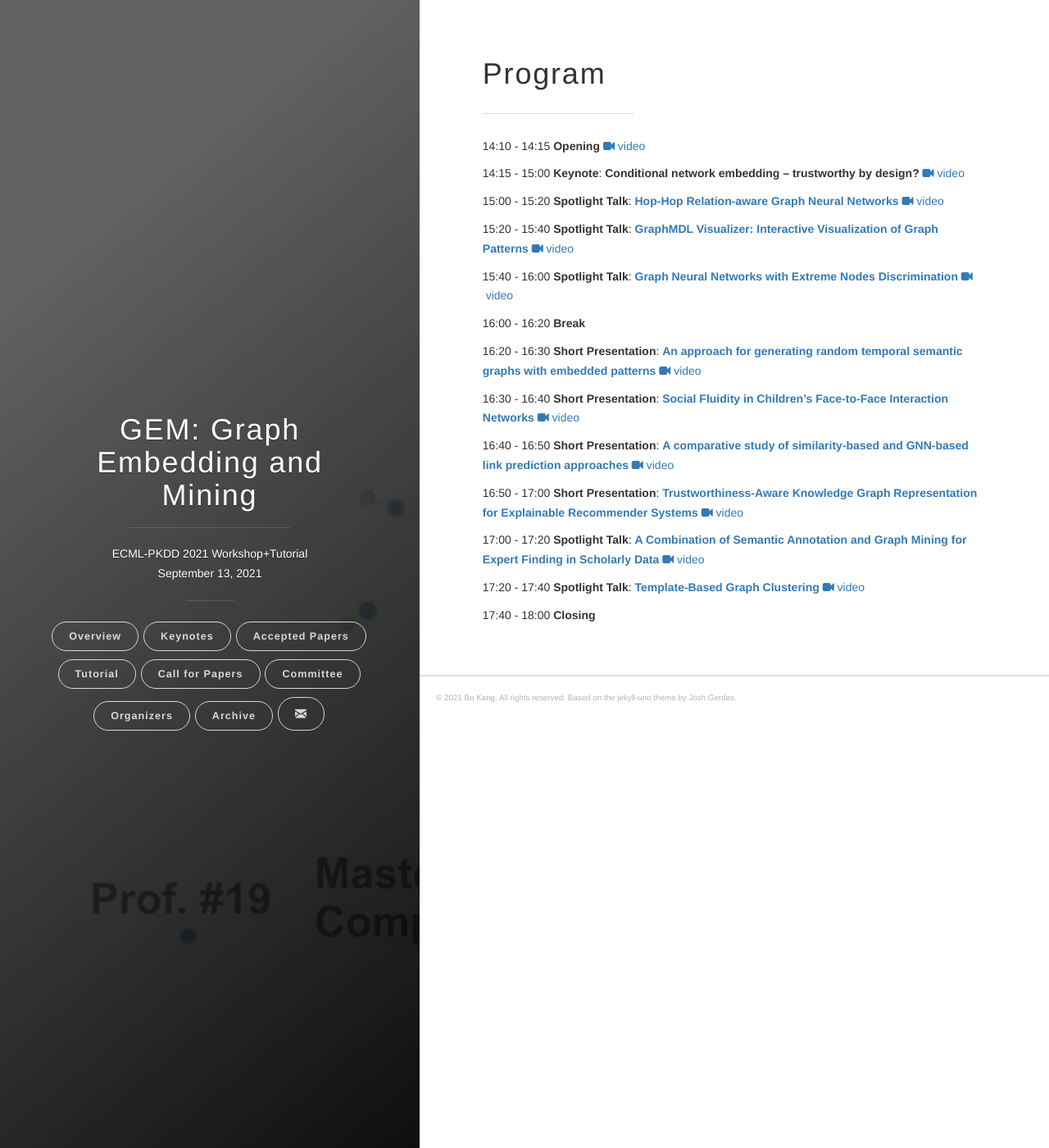
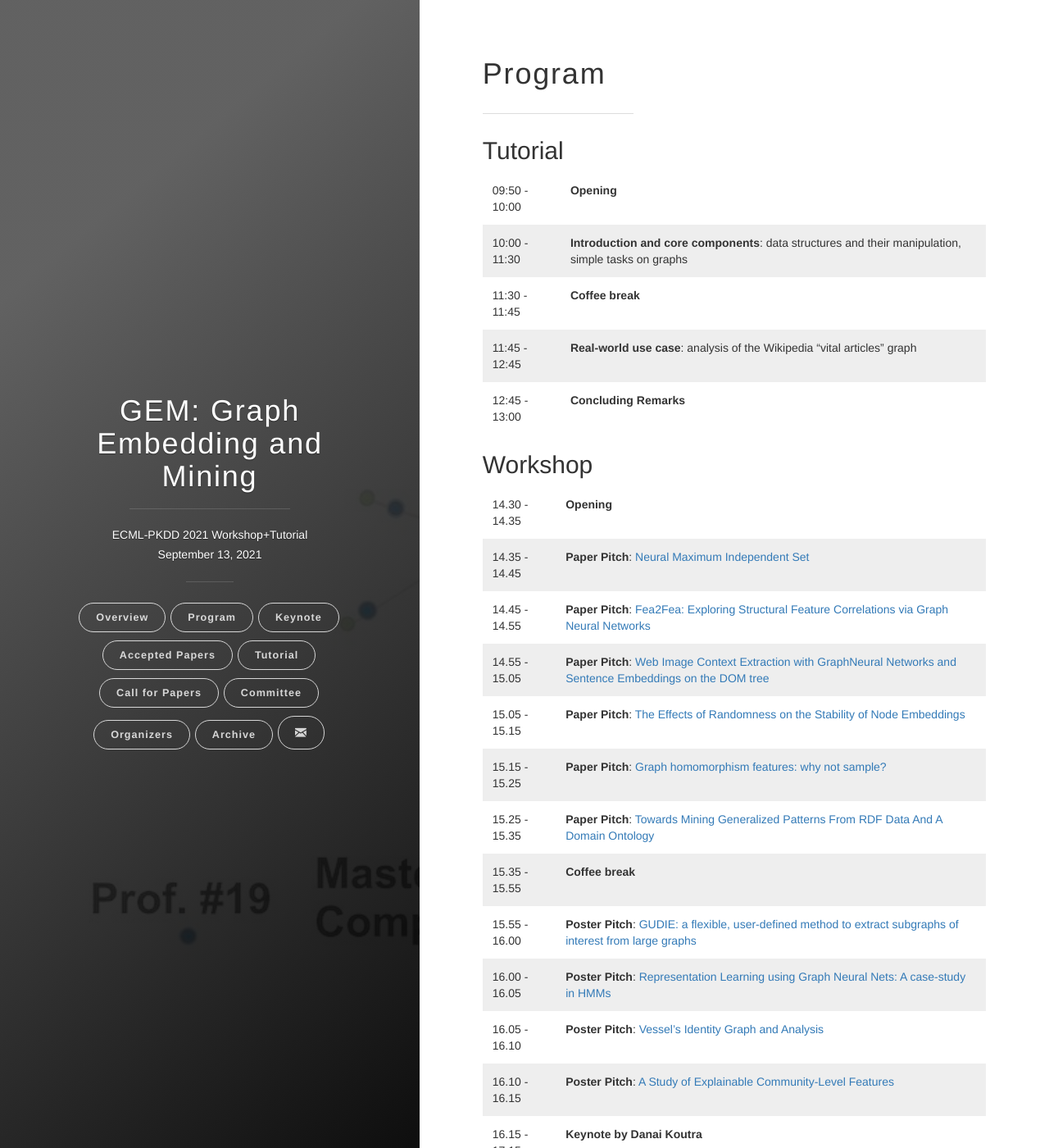
Before and after one commit to gem-ecmlpkdd/gem-ecmlpkdd.github.io, a Jekyll site: the page built from pages/program.md, in a window 1280 px wide and 1400 px high. Shown: the whole window at 82% size. Built offline with Jekyll 4.4.1, drawn with Linux system fonts in a browser that asks for light colours; nearby versions of some CDN libraries; some of the changed text lies outside the part shown.

Commit message:
update program and include it in the web page

```diff
--- a/_includes/header.html
+++ b/_includes/header.html
@@ -21,7 +21,8 @@
           <nav class="cover-navigation cover-navigation--primary">
             <ul class="navigation">
               <li class="navigation__item"><a href="{{ site.baseurl }}/overview" title="{{ site.title }} Overview" class="blog-button">Overview</a></li>
-              <li class="navigation__item"><a href="{{ site.baseurl }}/keynotes" title="{{ site.title }} Keynotes" class="blog-button">Keynotes</a></li>
+              <li class="navigation__item"><a href="{{ site.baseurl }}/program" title="{{ site.title }} Program" class="blog-button">Program</a></li>
+              <li class="navigation__item"><a href="{{ site.baseurl }}/keynotes" title="{{ site.title }} Keynotes" class="blog-button">Keynote</a></li>
               <li class="navigation__item"><a href="{{ site.baseurl }}/papers" title="{{ site.title }} Accepted Papers" class="blog-button">Accepted Papers</a></li>
               <li class="navigation__item"><a href="{{ site.baseurl }}/tutorial" title="{{ site.title }} Tutorial" class="blog-button">Tutorial</a></li>
               <li class="navigation__item"><a href="{{ site.baseurl }}/cfp" title="{{ site.title }} Call for Papers" class="blog-button">Call for Papers</a></li>
--- a/pages/program.md
+++ b/pages/program.md
@@ -4,28 +4,31 @@ title: Program
 permalink: /program/
 ---
 ---
-14:10 - 14:15 **Opening** <a href="https://youtu.be/D9U0XENsSnQ"><i class="fa fa-video-camera"></i>&nbsp;video</a>
 
-14:15 - 15:00 **Keynote**: __Conditional network embedding -- trustworthy by design?__ <a href="http://slideslive.com/38933095"><i class="fa fa-video-camera"></i>&nbsp;video</a>
 
-15:00 - 15:20 **Spotlight Talk**: [__Hop-Hop Relation-aware Graph Neural Networks__]({{site.baseurl}}/../papers/GEM2020_paper_10.pdf) <a href="http://slideslive.com/38933091"><i class="fa fa-video-camera"></i>&nbsp;video</a>
 
-15:20 - 15:40 **Spotlight Talk**: [__GraphMDL Visualizer: Interactive Visualization of Graph Patterns__]({{site.baseurl}}/../papers/GEM2020_paper_7.pdf) <a href="http://slideslive.com/38933090"><i class="fa fa-video-camera"></i>&nbsp;video</a>
+## Tutorial
 
-15:40 - 16:00 **Spotlight Talk**: [__Graph Neural Networks with Extreme Nodes Discrimination__]({{site.baseurl}}/../papers/GEM2020_paper_4.pdf) <a href="http://slideslive.com/38933094"><i class="fa fa-video-camera"></i>&nbsp;video</a>
+09:50 - 10:00 |	**Opening**
+10:00 - 11:30 |	**Introduction and core components**: data structures and their manipulation, simple tasks on graphs
+11:30 - 11:45 |	**Coffee break**
+11:45 - 12:45 |	**Real-world use case**: analysis of the Wikipedia "vital articles" graph
+12:45 - 13:00 |	**Concluding Remarks**
 
-16:00 - 16:20 **Break**
+## Workshop
 
-16:20 - 16:30 **Short Presentation**: [__An approach for generating random temporal semantic graphs with embedded patterns__]({{site.baseurl}}/../papers/GEM2020_paper_1.pdf) <a href="http://slideslive.com/38933097"><i class="fa fa-video-camera"></i>&nbsp;video</a>
-
-16:30 - 16:40 **Short Presentation**: [__Social Fluidity in Children's Face-to-Face Interaction Networks__]({{site.baseurl}}/../papers/GEM2020_paper_2.pdf) <a href="http://slideslive.com/38933096"><i class="fa fa-video-camera"></i>&nbsp;video</a>
-
-16:40 - 16:50 **Short Presentation**: [__A comparative study of similarity-based and GNN-based link prediction approaches__]({{site.baseurl}}/../papers/GEM2020_paper_5.pdf) <a href="http://slideslive.com/38933098"><i class="fa fa-video-camera"></i>&nbsp;video</a>
-
-16:50 - 17:00 **Short Presentation**: [__Trustworthiness-Aware Knowledge Graph Representation for Explainable Recommender Systems__]({{site.baseurl}}/../papers/GEM2020_paper_9.pdf) <a href="http://slideslive.com/38933100"><i class="fa fa-video-camera"></i>&nbsp;video</a>
-
-17:00 - 17:20 **Spotlight Talk**: [__A Combination of Semantic Annotation and Graph Mining for Expert Finding in Scholarly Data__]({{site.baseurl}}/../papers/GEM2020_paper_8.pdf) <a href="http://slideslive.com/38933092"><i class="fa fa-video-camera"></i>&nbsp;video</a>
-
-17:20 - 17:40 **Spotlight Talk**: [__Template-Based Graph Clustering__]({{site.baseurl}}/../papers/GEM2020_paper_3.pdf) <a href="http://slideslive.com/38933093"><i class="fa fa-video-camera"></i>&nbsp;video</a>
-
-17:40 - 18:00 **Closing**
+14.30 - 14.35 |	**Opening**
+14.35 - 14.45 |	**Paper Pitch**: [Neural Maximum Independent Set](/papers/GEM_3.pdf)
+14.45 - 14.55 |	**Paper Pitch**: [Fea2Fea: Exploring Structural Feature Correlations via Graph Neural Networks](/papers/GEM_4.pdf)
+14.55 - 15.05 |	**Paper Pitch**: [Web Image Context Extraction with GraphNeural Networks and Sentence Embeddings on the DOM tree](/papers/GEM_5.pdf)
+15.05 - 15.15 |	**Paper Pitch**: [The Effects of Randomness on the Stability of Node Embeddings](/papers/GEM_1.pdf)
+15.15 - 15.25 |	**Paper Pitch**: [Graph homomorphism features: why not sample?](/papers/GEM_2.pdf)
+15.25 - 15.35 |	**Paper Pitch**: [Towards Mining Generalized Patterns From RDF Data And A Domain Ontology](/papers/GEM_6.pdf)
+15.35 - 15.55 |	**Coffee break**
+15.55 - 16.00 |	**Poster Pitch**: [GUDIE: a flexible, user-defined method to extract subgraphs of interest from large graphs](/papers/GEM2021_paper_7.pdf)
+16.00 - 16.05 |	**Poster Pitch**: [Representation Learning using Graph Neural Nets: A case-study in HMMs](/papers/GEM2021_paper_9.pdf)
+16.05 - 16.10 |	**Poster Pitch**: [Vessel's Identity Graph and Analysis](/papers/GEM2021_paper_8.pdf)
+16.10 - 16.15 |	**Poster Pitch**: [A Study of Explainable Community-Level Features](/papers/GEM2021_paper_1.pdf)
+16.15 - 17.15 |	**Keynote	by Danai Koutra**
+17.15 - 18.30 |	**Interactive Poster Session**
+18.30 - 18.45 |	**Conclusion and Best Paper Award**
```
